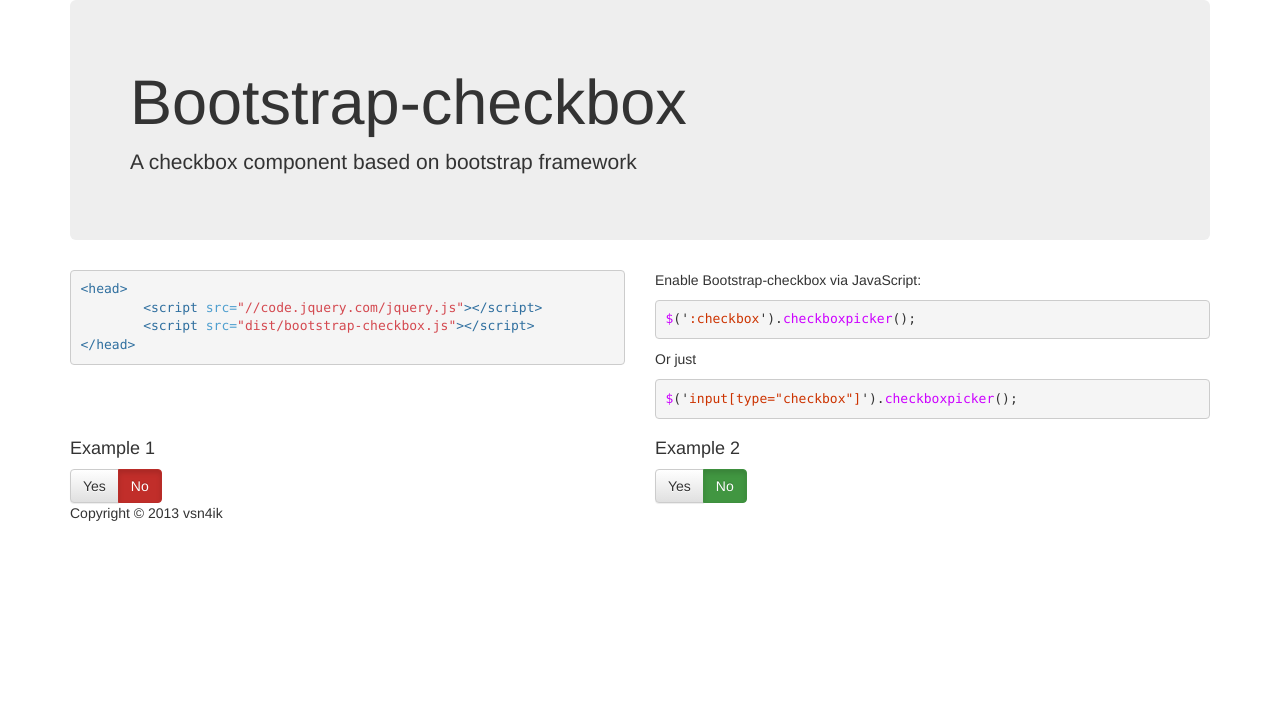
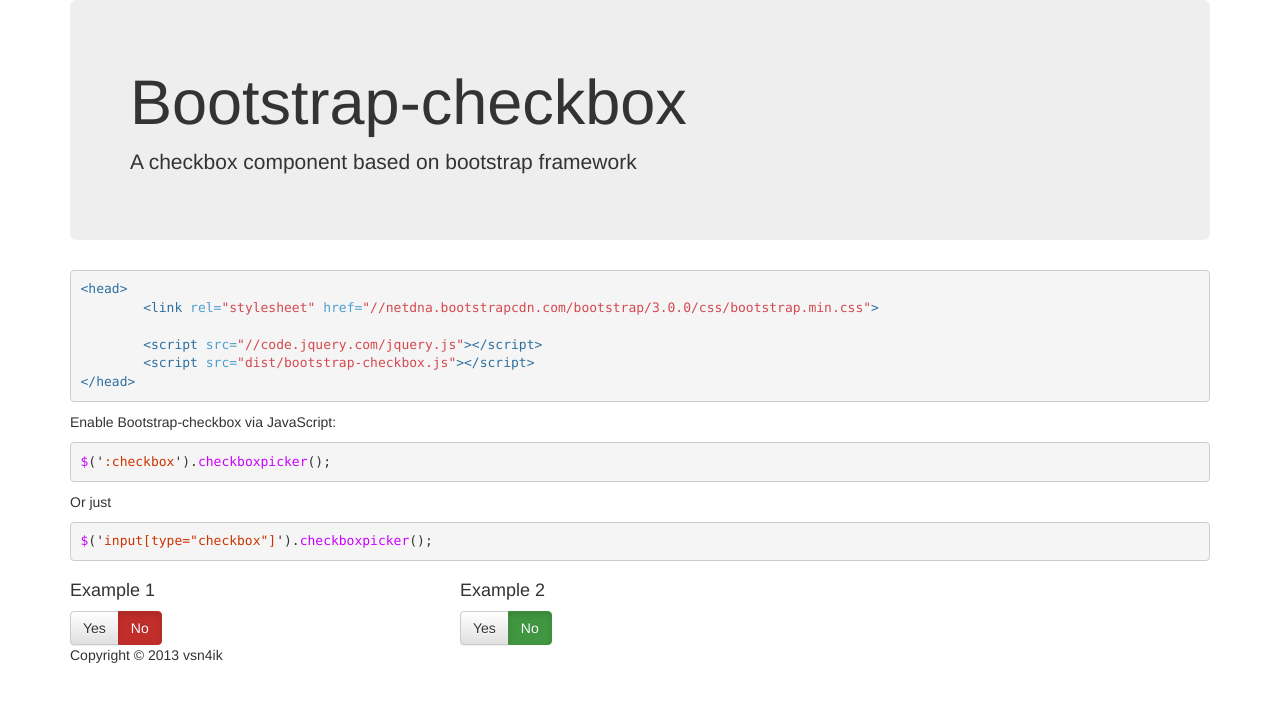
Before and after one commit to vsn4ik/bootstrap-checkbox, a Jekyll site: the page built from index.html, in a window 1280 px wide. Shown: the top 702 px of the page. Built offline with Jekyll 4.4.1, drawn with Linux system fonts in a browser that asks for light colours; nearby versions of some CDN libraries.

Commit message:
Update docs

```diff
--- a/index.html
+++ b/index.html
@@ -4,16 +4,18 @@ title: Bootstrap-checkbox
 ---
 
 <div class="row">
-	<div class="col-sm-6">
+	<div class="col-sm-12">
 {% highlight html %}
 <head>
+	<link rel="stylesheet" href="//netdna.bootstrapcdn.com/bootstrap/3.0.0/css/bootstrap.min.css">
+
 	<script src="//code.jquery.com/jquery.js"></script>
 	<script src="dist/bootstrap-checkbox.js"></script>
 </head>
 {% endhighlight %}
 	</div>
 
-	<div class="col-sm-6">
+	<div class="col-sm-12">
 		<p>Enable Bootstrap-checkbox via JavaScript:</p>
 {% highlight js %}
 $(':checkbox').checkboxpicker();
@@ -24,12 +26,12 @@ $('input[type="checkbox"]').checkboxpicker();
 {% endhighlight %}
 	</div>
 
-	<div class="col-sm-6">
+	<div class="col-sm-4">
 		<h4>Example 1</h4>
 		<input type="checkbox">
 	</div>
 
-	<div class="col-sm-6">
+	<div class="col-sm-4">
 		<h4>Example 2</h4>
 		<input type="checkbox" data-on_class="btn-primary" data-off_class="btn-success">
 	</div>
```
